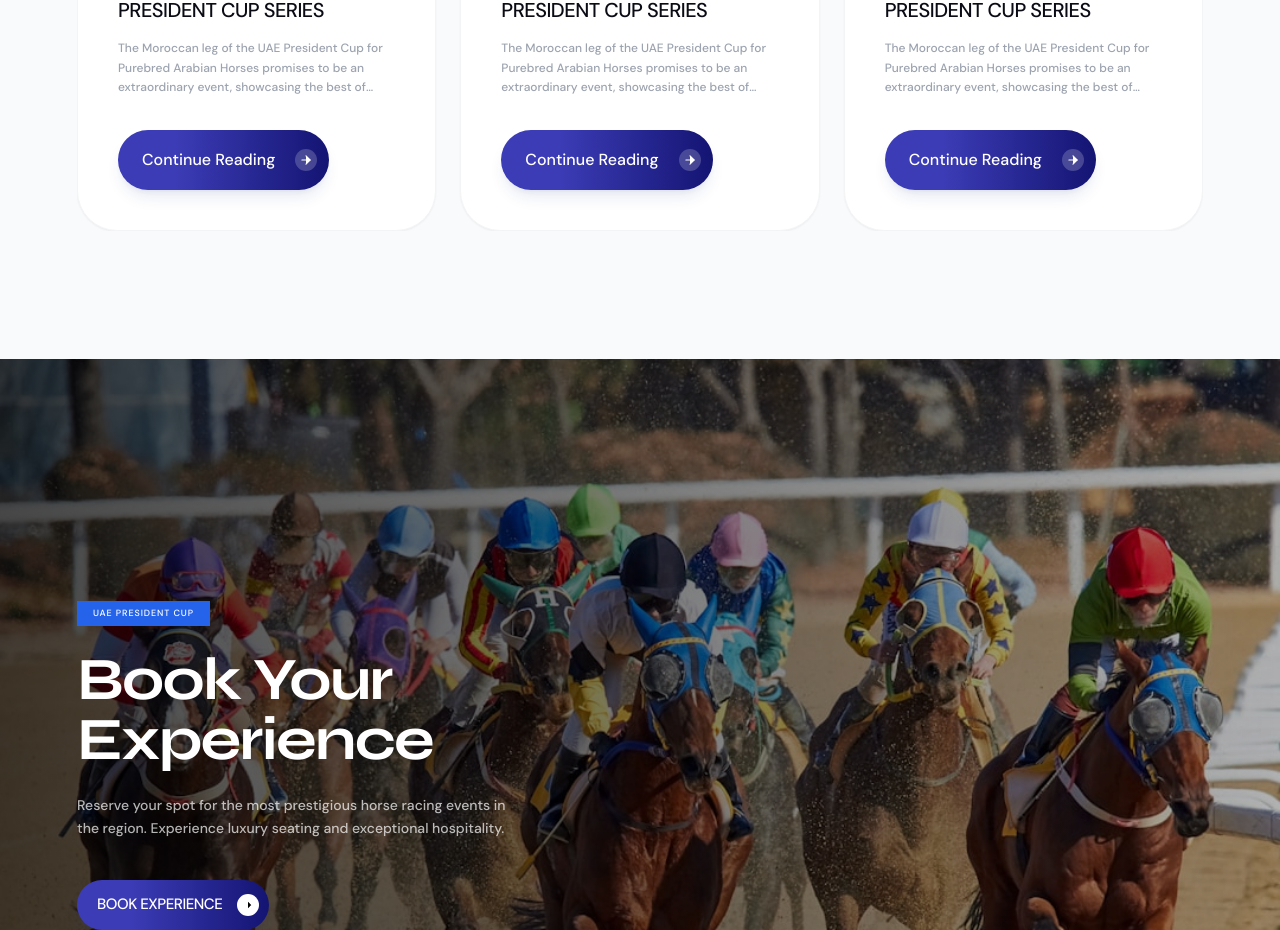
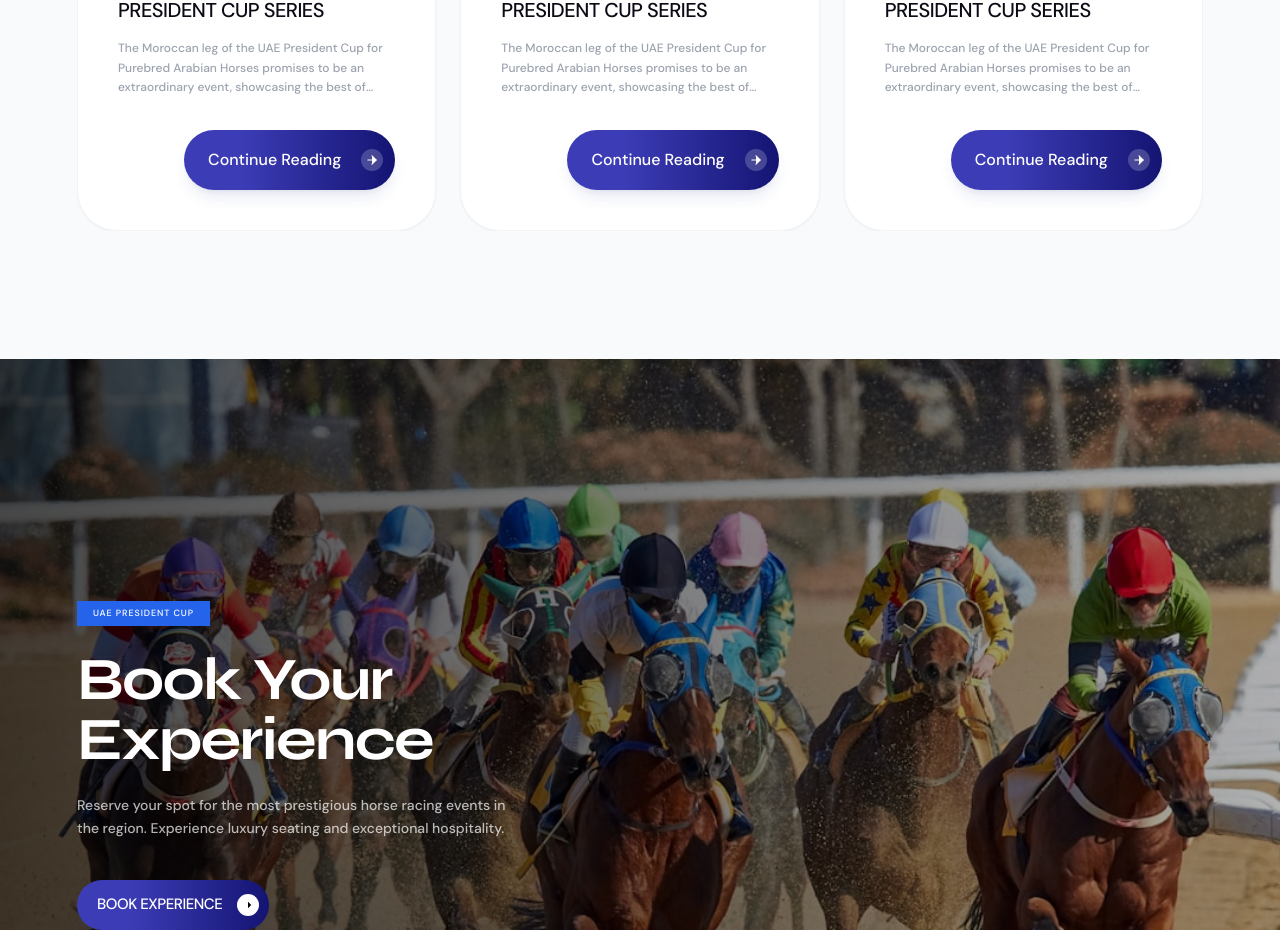
Before and after one commit to anasche/pres-cup, a React (Vite) app: page / in a window 1280 px wide. Shown: the part 2619-3549 px from the top of the page. Built offline with nearby package versions, Linux system fonts and the light colour scheme; the HTML template or start-up script is replaced by a standard one.

Commit message:
style: Align NewsCard's "Continue Reading" button to the end of its container.

```diff
--- a/src/components/NewsCard.tsx
+++ b/src/components/NewsCard.tsx
@@ -35,7 +35,7 @@
           {description || "The Moroccan leg of the UAE President Cup for Purebred Arabian Horses promises to be an extraordinary event, showcasing the best of Arabian horse heritage..."}
         </p>
 
-        <div className="mt-auto">
+        <div className="mt-auto flex justify-end">
            <Button to={`/news/${slug}`} variant="primary" size="lg" className="shadow-lg shadow-blue-600/20">
               Continue Reading
               <div className="bg-white/20 p-1 rounded-full">
```
